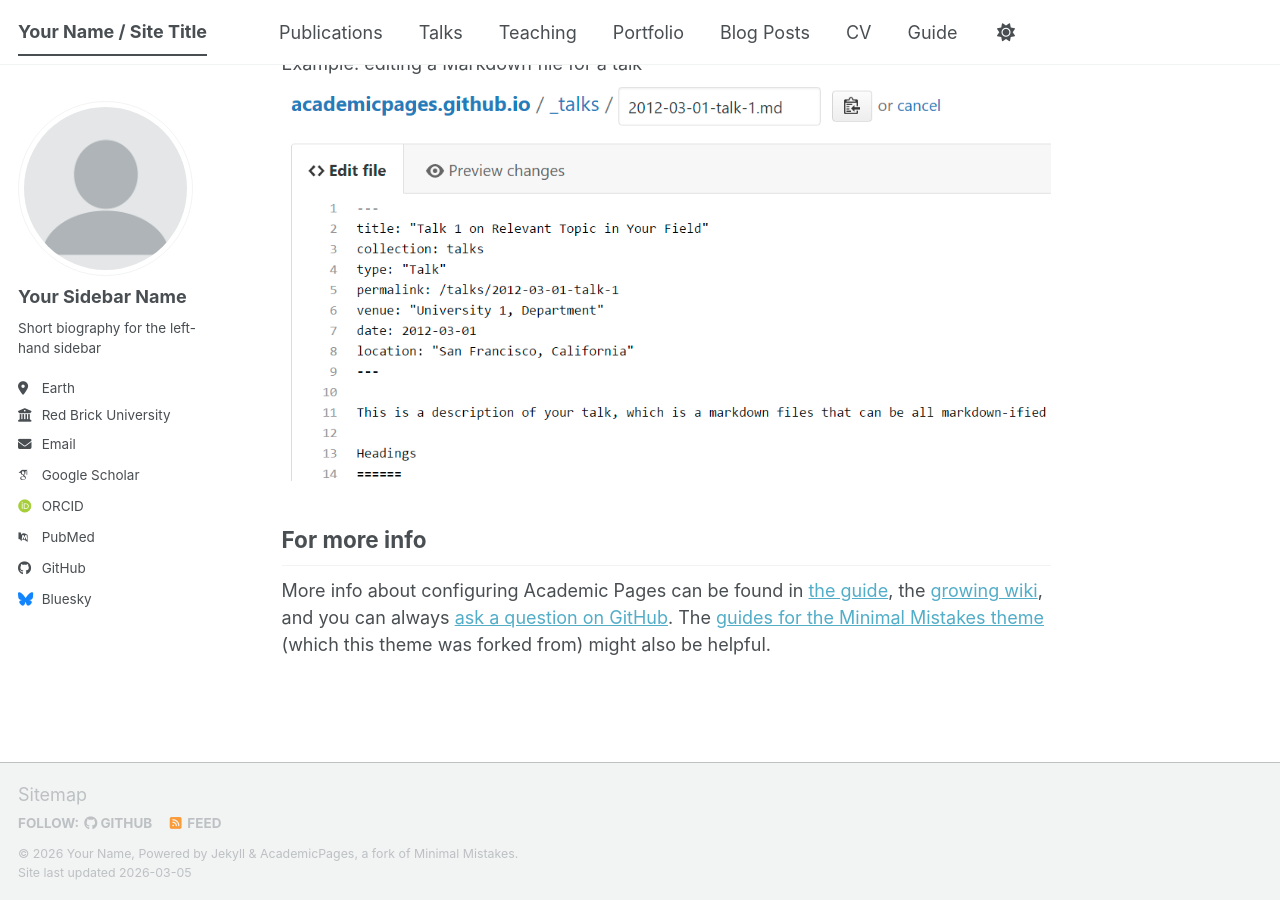
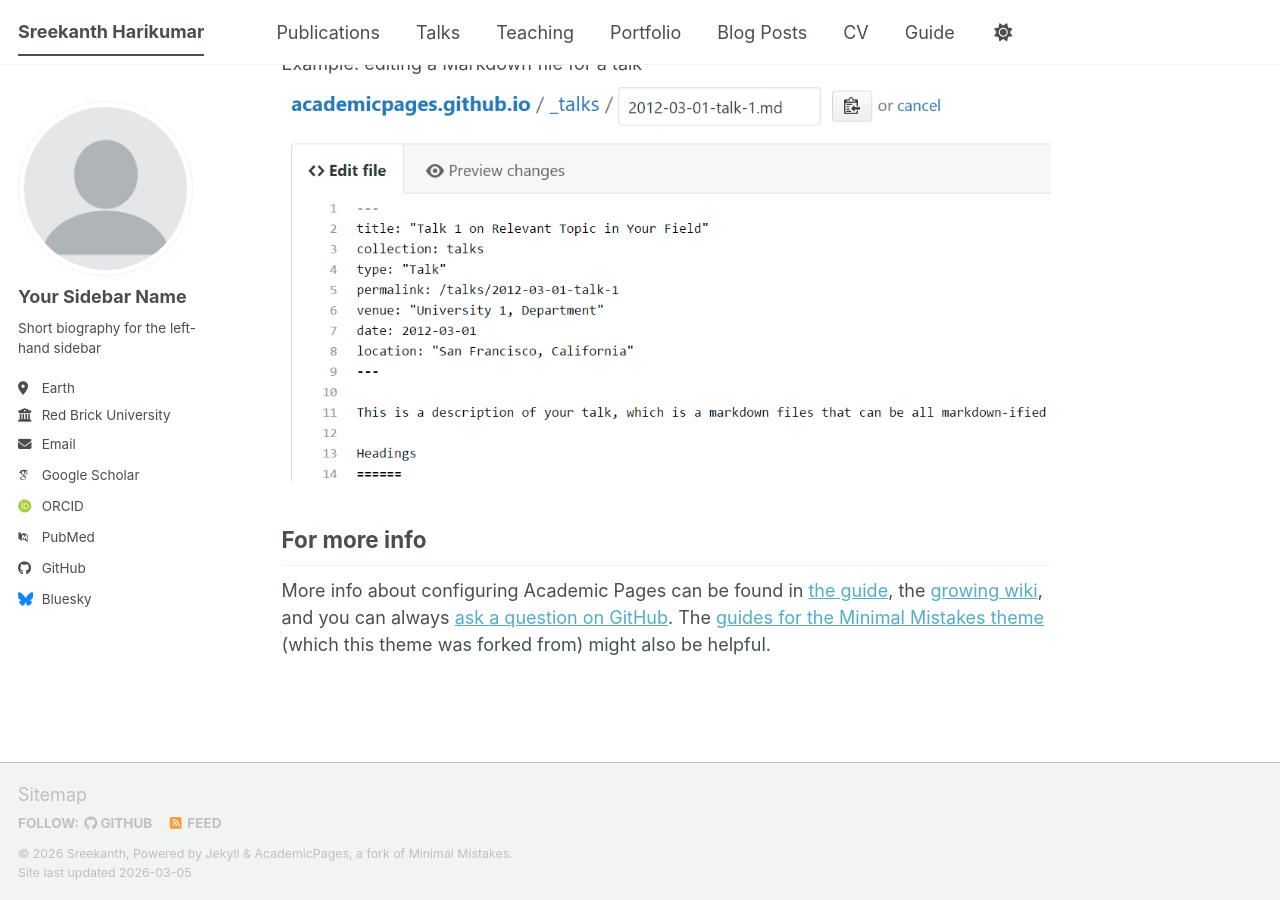
Before and after one commit to hsreekanth15/hsreekanth15.github.io, a Jekyll site: the page built from _pages/about.md, in a window 1280 px wide and 900 px high, scrolled down 2720 px. Built offline with Jekyll 4.4.1, drawn with Linux system fonts in a browser that asks for light colours; some web fonts are replaced; a script bundle is joined from its source files by our own code; library files that are not in the unit come from our copies.

Commit message:
basic changes

```diff
--- a/_config.yml
+++ b/_config.yml
@@ -9,14 +9,14 @@
 # Basic Site Settings
 locale                   : "en-US"
 site_theme               : "default" # The available themes options are "default", "air", "sunrise", "mint", "dirt" and "contrast"
-title                    : "Your Name / Site Title"
+title                    : "Sreekanth Harikumar"
 title_separator          : "-"
-name                     : &name "Your Name"
+name                     : &name "Sreekanth"
 description              : &description "Your Name's academic portfolio"   # Update this with a general description of your site, this is the default if not overridden by a page
-url                      : https://academicpages.github.io # The base hostname & protocol for your site e.g. "https://[your GitHub username].github.io",
+url                      : https://hsreekanth15.github.io # The base hostname & protocol for your site e.g. "https://[your GitHub username].github.io",
                                                            # or if you already have some other page hosted on Github then use "https://[your GitHub username].github.io/[Your Repo Name]"
 baseurl                  : "" # the subpath of your site, e.g. "/blog"
-repository               : "academicpages/academicpages.github.io"
+repository               : "hsreekanth15.github.io"
 
 # Site Author - The following control what appear as part of the author content on the side bar.
 #               If a field is blank the icon and link will not appear, otherwise it will be shown.
```
